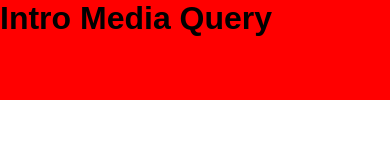
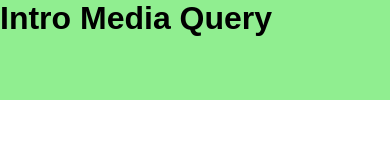
Before and after one commit to alessiovietri/17-lc-media-query, a plain HTML site: page intro/index.html in a window 390 px wide. Drawn offline with Linux system fonts and the light colour scheme.

Commit message:
Fine lc intro media query (aggiunto range)

```diff
--- a/intro/css/style.css
+++ b/intro/css/style.css
@@ -80,3 +80,9 @@ header {
     }
 
 } */
+
+@media screen and (min-width: 390px) and (max-width: 600px) {
+    .container {
+        background-color: lightgreen;
+    }
+}
```
